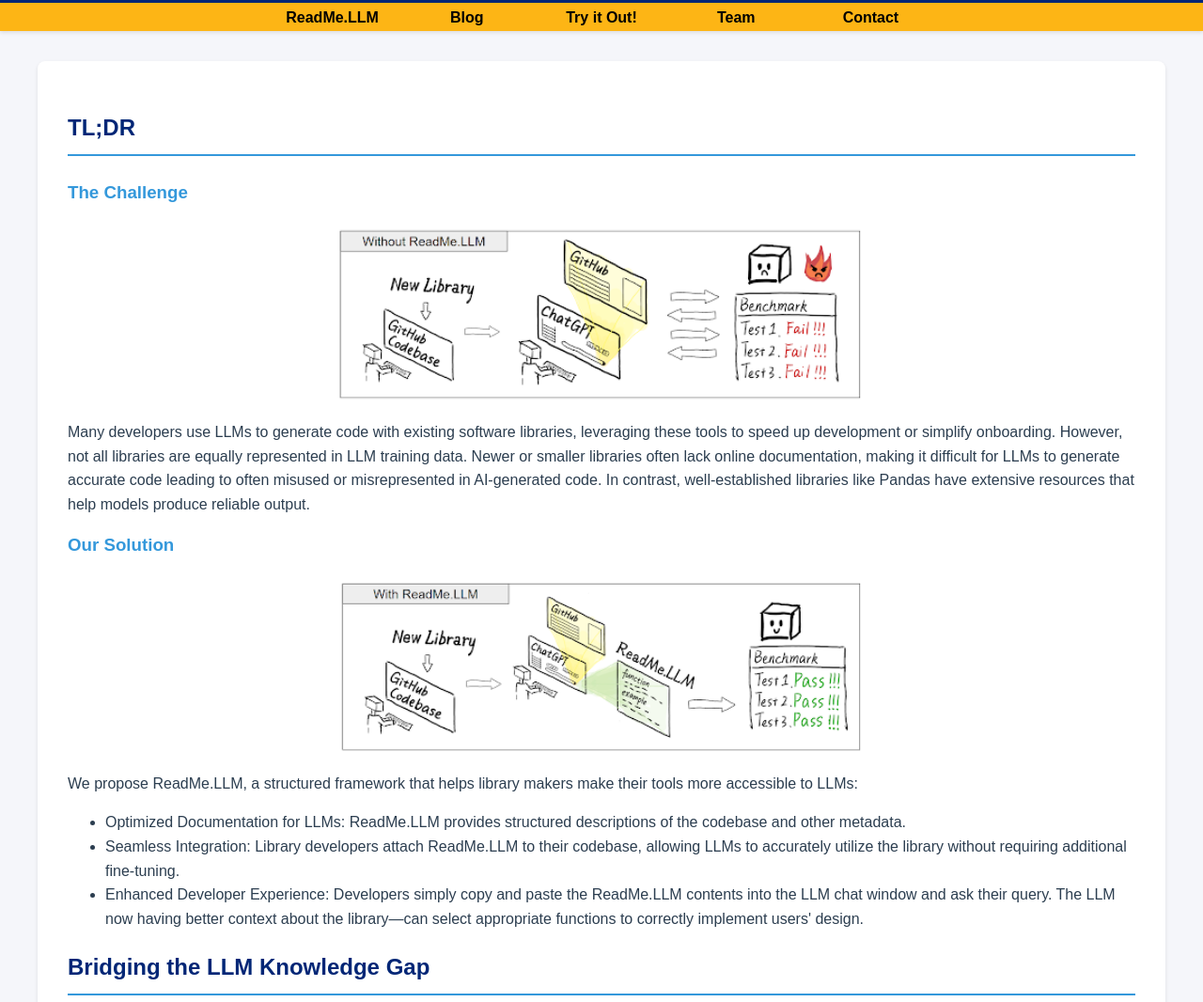
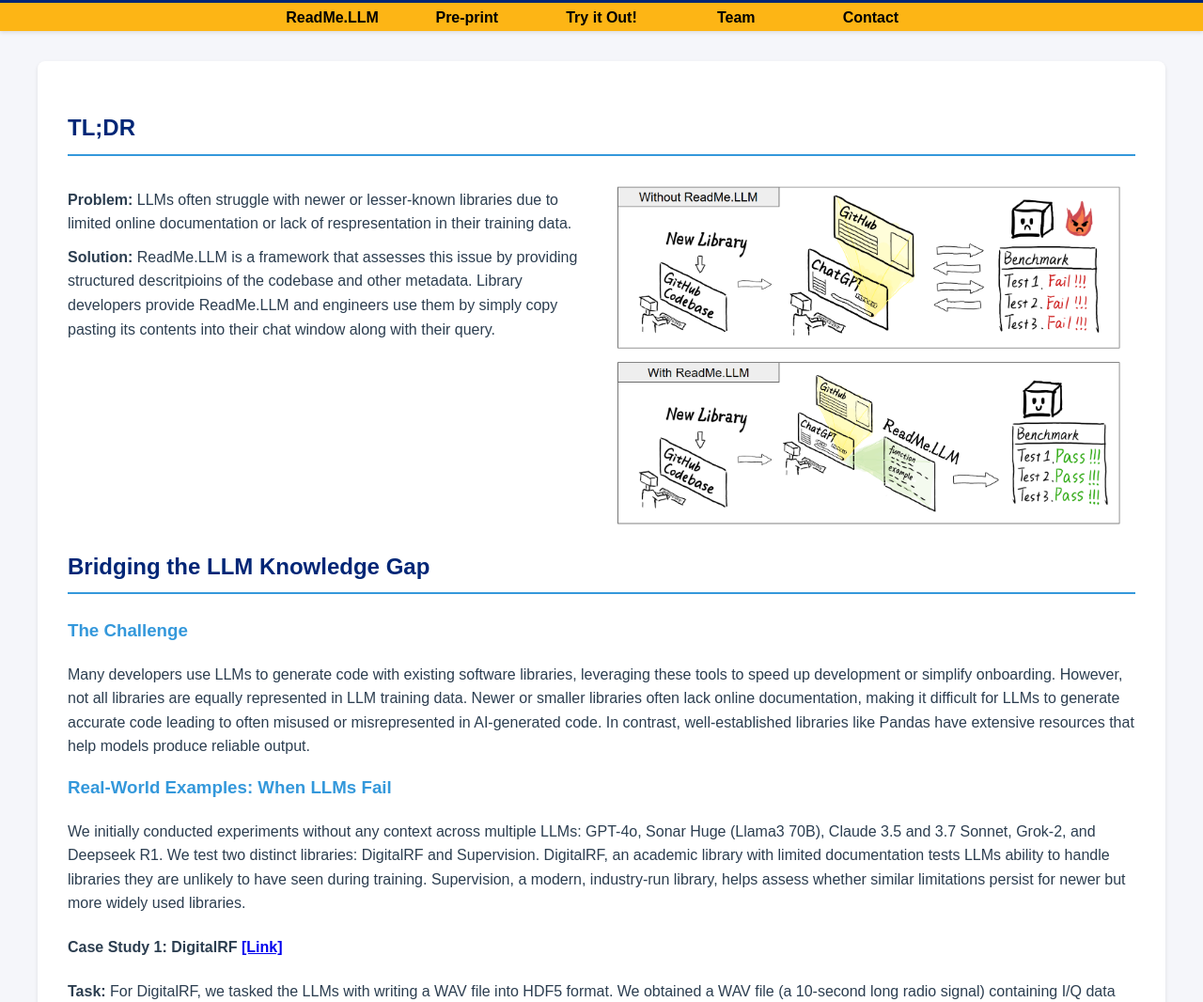
Before and after one commit to readmellm/readmellm.github.io, a plain HTML site: page index.html in a window 1280 px wide. Shown: the part 197-1263 px from the top of the page at 94% size. Drawn offline with Linux system fonts and the light colour scheme.

Commit message:
short tldr

```diff
--- a/assets/css/style.css
+++ b/assets/css/style.css
@@ -209,3 +209,33 @@ h3 {
         max-width: 320px;
     }
 }
+
+
+.tldr {
+    display: flex;
+    align-items: flex-start;
+    gap: 20px; /* spacing between text and image */
+}
+
+.problem-statement {
+    flex: 1;
+}
+
+
+.problem-statement p {
+    margin-top: 10px;
+    margin-bottom: 10px;
+}
+
+.compare-graph {
+    flex: 1;
+    display: flex;
+    justify-content: center;
+    align-items: center;
+}
+
+.compare-graph img {
+    max-width: 100%;
+    height: auto;
+    margin-top: 0px;
+  }
--- a/index.html
+++ b/index.html
@@ -23,7 +23,7 @@
             <ul class="nav-menu">
                 <li><a href="#solution">ReadMe.LLM</a></li>
                 <li><a
-                        href="https://docs.google.com/document/d/14gC1LOyP63WjCu_2aQLGns0_pIveCl24LfAfc8tymPA/edit?tab=t.0#heading=h.81n4a8x05dl1">Blog</a>
+                        href="https://docs.google.com/document/d/14gC1LOyP63WjCu_2aQLGns0_pIveCl24LfAfc8tymPA/edit?tab=t.0#heading=h.81n4a8x05dl1">Pre-print</a>
                 </li>
                 <li><a href="#workflow">Try it Out!</a></li>
                 <li><a href="#team">Team</a></li>
@@ -38,10 +38,27 @@
     <main>
         <section id="problem">
             <h2>TL;DR</h2>
-            <div class="problem-statement">
+            <div class="tldr">
+                <div class="problem-statement">
+                <p>
+                    <b>Problem:</b> LLMs often struggle with newer or lesser-known libraries due to limited online
+                    documentation or lack of respresentation in their training data.
+                </p>
+                <p>
+                    <b>Solution:</b> ReadMe.LLM is a framework that assesses this issue by providing structured descritpioins
+                    of the codebase and other metadata. Library developers provide ReadMe.LLM and engineers
+                    use them by simply copy pasting its contents into their chat window along with their query.
+                </p>
+                </div>
+                <div class="compare-graph">
+                    <img src="assets/images/compare.png" alt="ReadMe LLM framework">
+                </div>
+            </div>
 
-                <h3>The Challenge</h3>
-                <img src="assets/images/problem.png" alt="ReadMe LLM framework" class="center">
+            <h2>Bridging the LLM Knowledge Gap</h2>
+            <!-- <img src="assets/images/problem.png" alt="ReadMe LLM framework" class="center"> -->
+            <h3>The Challenge</h3>
+                <!-- <img src="assets/images/problem.png" alt="ReadMe LLM framework" class="center"> -->
                 <p>Many developers use LLMs to generate code with existing software libraries, leveraging these tools to
                     speed up development or simplify onboarding.
                     However, not all libraries are equally represented in LLM training data. Newer or smaller libraries
@@ -49,29 +66,6 @@
                     often misused or misrepresented in AI-generated code.
                     In contrast, well-established libraries like Pandas have extensive resources that help models
                     produce reliable output.</p>
-
-                <h3>Our Solution</h3>
-                        <img src="assets/images/solution.png" alt="ReadMe LLM framework" class="center">
-
-                        <p>We propose ReadMe.LLM, a structured framework that helps library makers make their tools more accessible
-                            to LLMs:</p>
-                        <ul>
-                            <li>Optimized Documentation for LLMs: ReadMe.LLM provides structured descriptions of the codebase and
-                                other metadata.</li>
-                            <li>Seamless Integration: Library developers attach ReadMe.LLM to their codebase, allowing LLMs to
-                                accurately utilize the library without requiring additional fine-tuning.</li>
-                            <li>Enhanced Developer Experience: Developers simply copy and paste the ReadMe.LLM contents into the LLM
-                                chat window and ask their query. The LLM now having better context about the library—can select
-                                appropriate functions to correctly implement users' design.</li>
-                        </ul>
-
-
-            </div>
-
-
-            <h2>Bridging the LLM Knowledge Gap</h2>
-            <!-- <img src="assets/images/problem.png" alt="ReadMe LLM framework" class="center"> -->
-
             <!-- New Case Studies Section -->
             <div class="case-studies">
                 <h3>Real-World Examples: When LLMs Fail</h3>
@@ -158,7 +152,7 @@
 
         <section id="solution">
             <h2>ReadMe.LLM</h2>
-            <!-- <img src="assets/images/solution.png" alt="ReadMe LLM framework" class="center">
+            <!-- <img src="assets/images/solution.png" alt="ReadMe LLM framework" class="center"> -->
 
             <p>We propose ReadMe.LLM, a structured framework that helps library makers make their tools more accessible
                 to LLMs:</p>
@@ -170,7 +164,7 @@
                 <li>Enhanced Developer Experience: Developers simply copy and paste the ReadMe.LLM contents into the LLM
                     chat window and ask their query. The LLM now having better context about the library—can select
                     appropriate functions to correctly implement users' design.</li>
-            </ul> -->
+            </ul>
             <p>Our approach shifts the focus from fixing LLMs' limitations to empowering libraries to be LLM-friendly,
                 fostering adoption of emerging libraries. The respective workflows for a Library Developer and Engineer are illustrated below:</p>
             <p><b>Library Developer workflow:</b></p>
```
Also changed, not shown: assets/images/compare.png (added).
